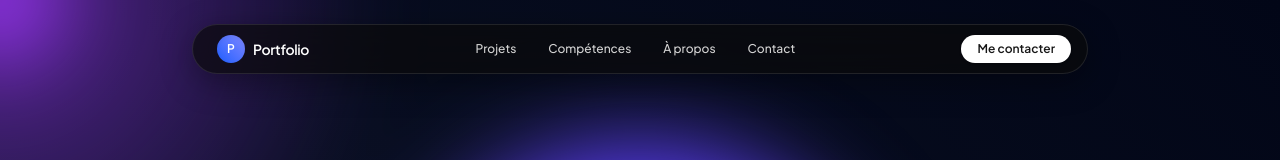
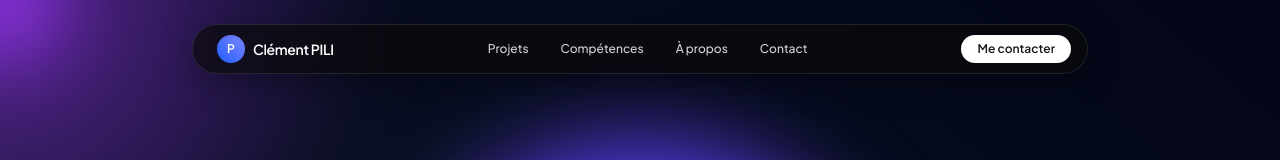
Before and after one commit to c-pili/c-pili.github.io, a Next.js app: page / in a window 1280 px wide. Shown: the top 160 px of the page. Built offline with nearby package versions, Linux system fonts and the light colour scheme.

Commit message:
Change name

```diff
--- a/components/Navbar.tsx
+++ b/components/Navbar.tsx
@@ -22,7 +22,7 @@ export function Navbar() {
             P
           </div>
           <span className="font-semibold text-sm tracking-tight text-white hover:opacity-80 transition">
-            Portfolio
+            Clément PILI
           </span>
         </Link>
 
```
